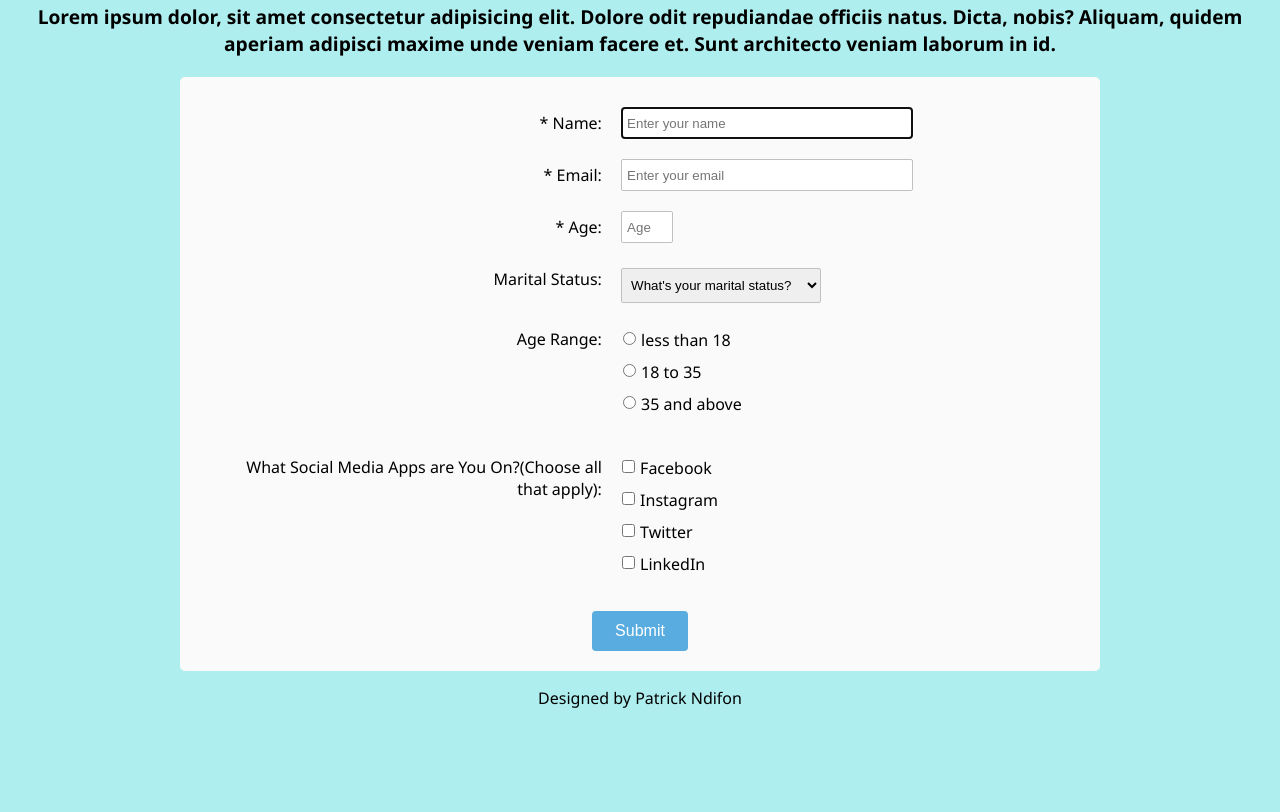
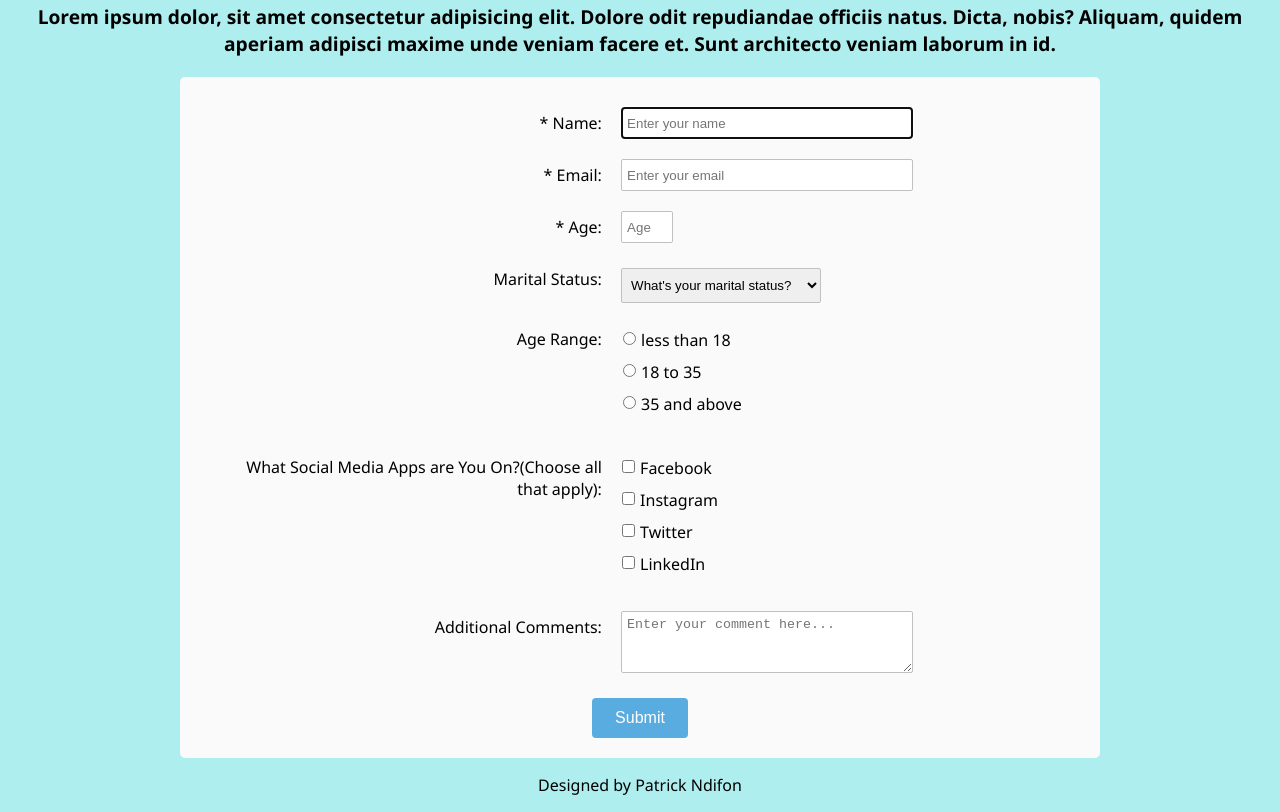
Before and after one commit to pmndifon/fcc-survey-form, a plain HTML site: page index.html in a window 1280 px wide. Shown: the part 100-912 px from the top of the page. Before the commit the page ends 825 px from the top, so only its background shows below. Drawn offline with Linux system fonts and the light colour scheme.

Commit message:
Add and style textarea element

```diff
--- a/index.html
+++ b/index.html
@@ -121,6 +121,15 @@
                 </div>
             </div>
 
+            <div class="rowTab">
+                    <div class="labels">
+                        <label for="add-comments">Additional Comments: </label>
+                    </div>
+                    <div class="rightTab">
+                            <textarea id="add-comments" class="input-field" style="height:50px;resize:vertical;" name="add-comments" placeholder="Enter your comment here..."></textarea>
+                    </div>
+                </div>
+
             <button type="submit" id="submit">Submit</button>
         </form>
     </main>
```
